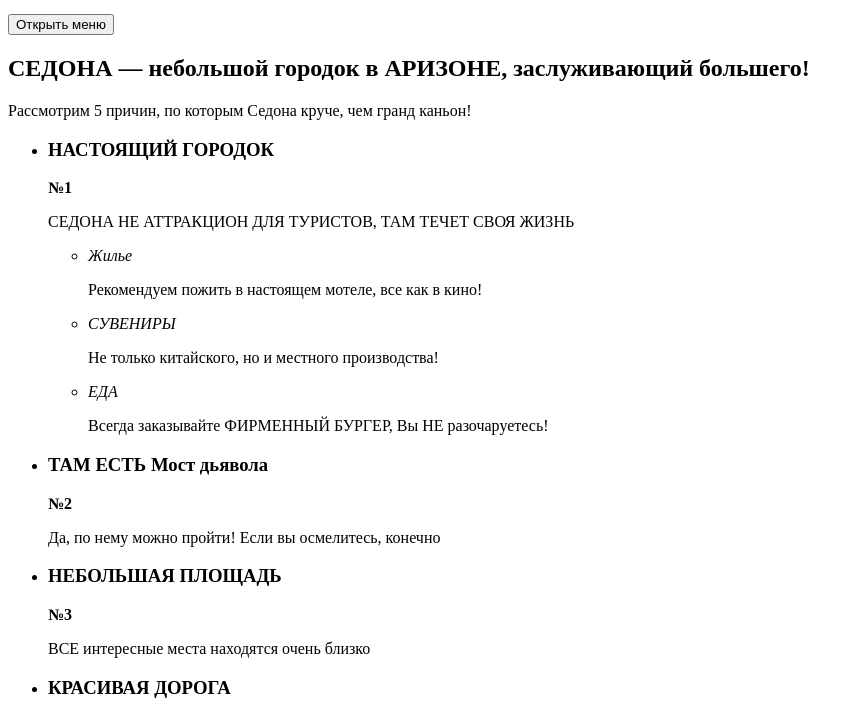
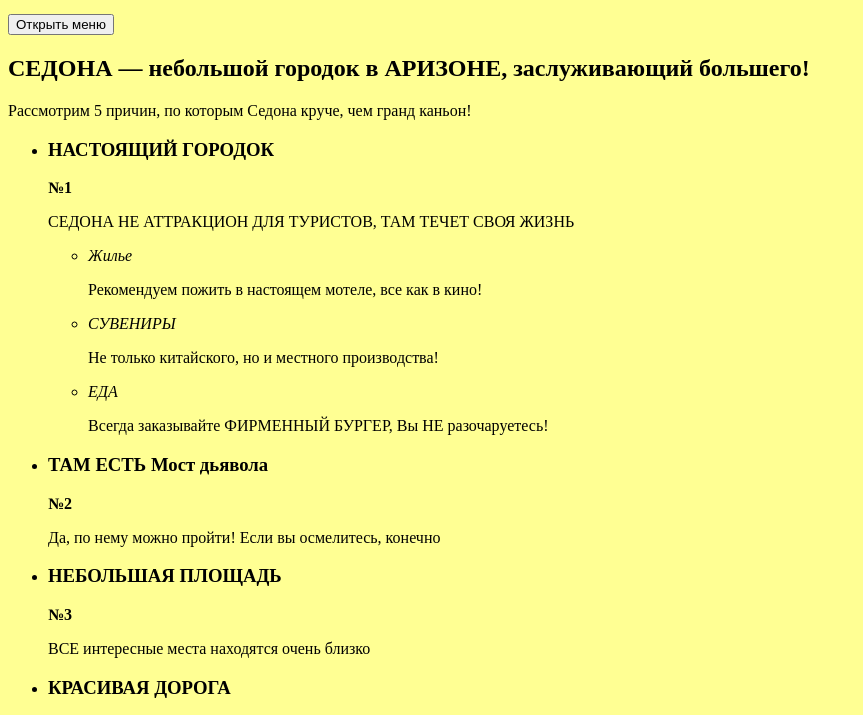
Before and after one commit to sunleks/903169-sedona-16, a website: page source/index.html in a window 1280 px wide. Shown: the part 116-831 px from the top of the page, without its empty margins (0-863 px from the left). Drawn offline with nearby package versions, Linux system fonts and the light colour scheme; files that its build step writes are made by us from their sources.

```diff
--- a/source/index.html
+++ b/source/index.html
@@ -3,6 +3,7 @@
   <head>
     <meta charset="utf-8">
     <title>Седона</title>
+    <link rel="stylesheet" href="css/style.css">
   </head>
   <body>
     <header class="page-header">
--- /dev/null
+++ b/source/less/style.less
@@ -0,0 +1,3 @@
+body {
+  background-color: rgba(255, 255, 40, 0.5);
+}
```
Also changed, not shown: 1 other file.
